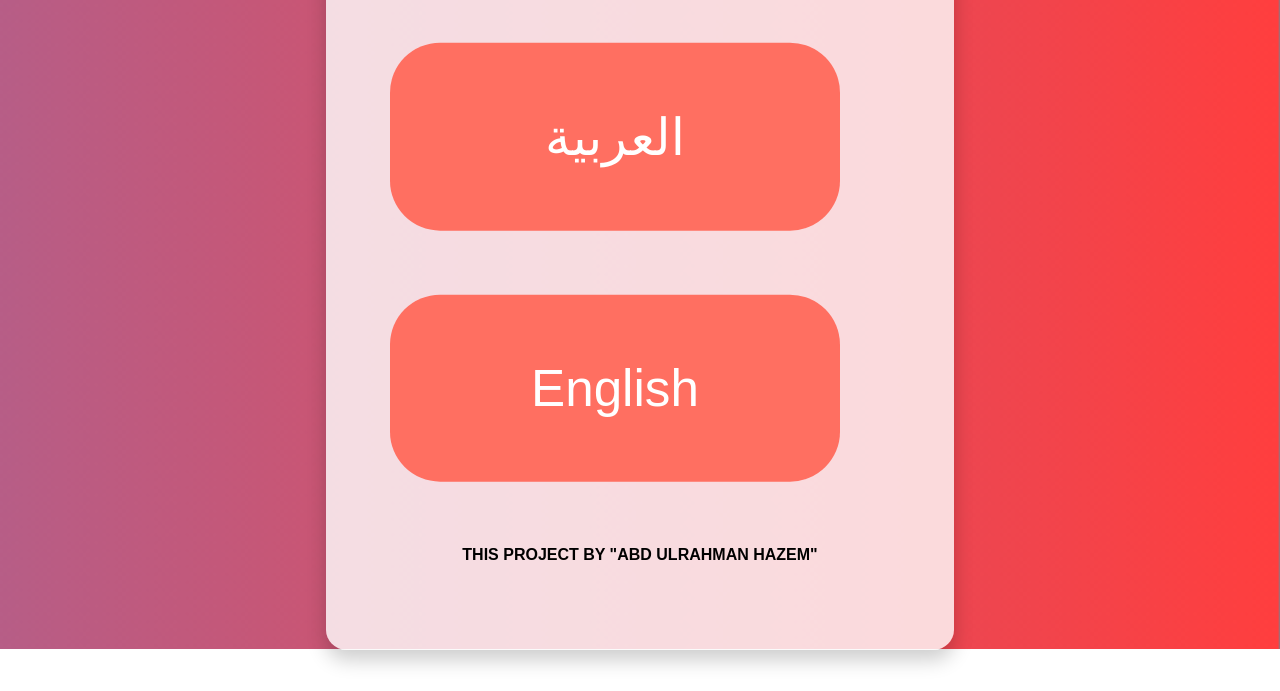
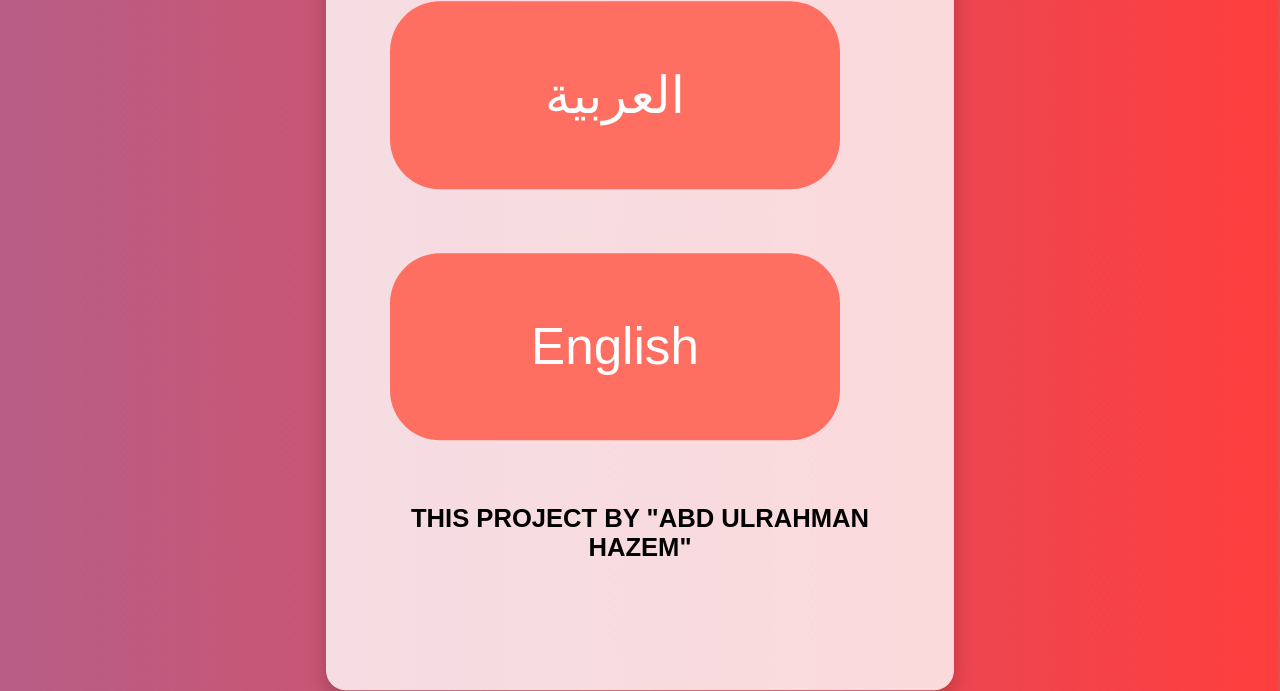
Before and after one commit to Mostafa689495/Calculator, a plain HTML site: page index.html in a window 1280 px wide. Shown: the part 278-969 px from the top of the page. Before the commit the page ends 927 px from the top, so only its background shows below. Drawn offline with Linux system fonts and the light colour scheme.

Commit message:
Update index.html
Signed-off-by: Mostafa689495 <mosta3998@gmail.com>

```diff
--- a/index.html
+++ b/index.html
@@ -90,6 +90,10 @@
             margin-bottom: 5vw;
             color: #3e92ff;
         }
+        h4 {
+            font-size: 2vw; /* حجم نص متغير */
+            margin-bottom: 5vw;
+        }
         .button {
             display: block;
             width: 90%; /* جعل الأزرار مناسبة للشاشة */
```
